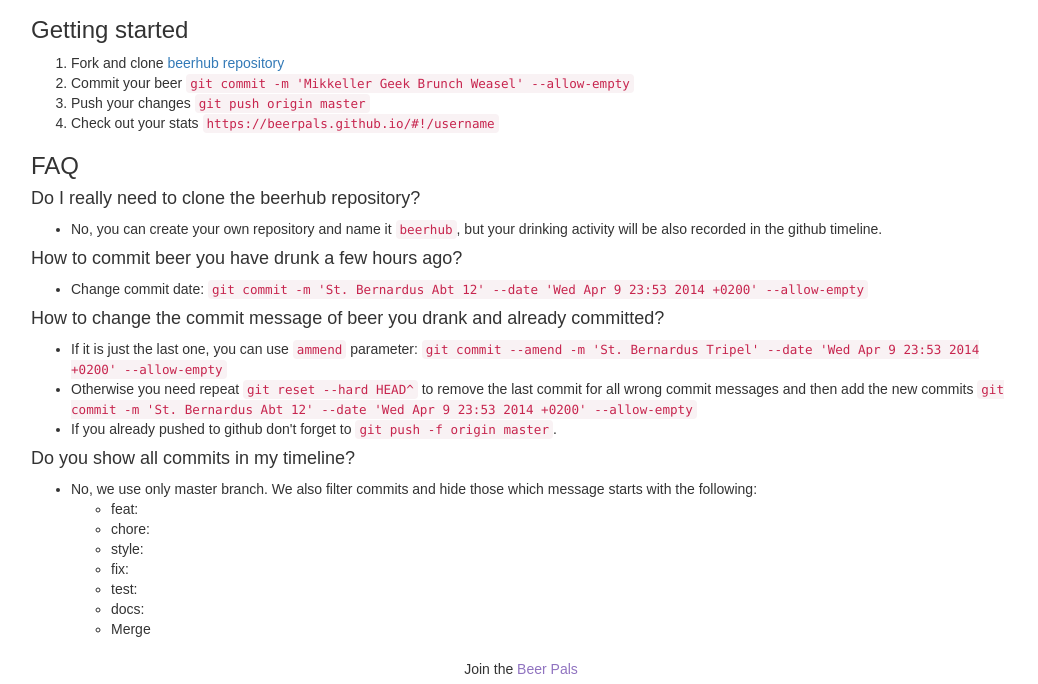
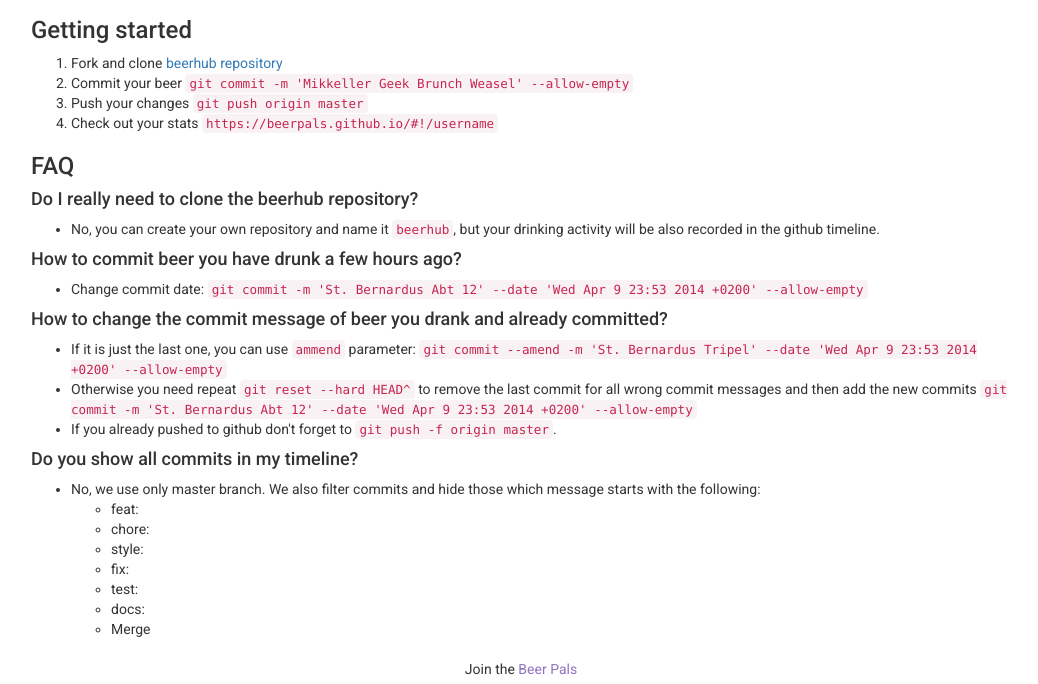
Before and after one commit to beerpals/beerpals.github.io, a website: page index.html in a window 1280 px wide. Shown: the part 103-787 px from the top of the page, without its empty margins (119-1157 px from the left). Drawn offline with nearby package versions, Linux system fonts and the light colour scheme.

Commit message:
feat: use Roboto font

```diff
--- a/index.html
+++ b/index.html
@@ -8,6 +8,7 @@
   <link rel="icon" type="image/png" href="img/logo.png">
 
   <link rel="stylesheet" href="//netdna.bootstrapcdn.com/bootstrap/3.2.0/css/bootstrap.min.css">
+  <link href='http://fonts.googleapis.com/css?family=Roboto:300,400,700,300italic,400italic,500,500italic,700italic' rel='stylesheet' type='text/css'>
   <link rel="stylesheet" href="components/home/home.css">
   <link rel="stylesheet" href="components/beerhub/charts.css">
   <link rel="stylesheet" href="components/beerhub/contributions.css">
@@ -15,7 +16,7 @@
 
     [ng-cloak] { display: none; }
     html, body {
-      font-family: sans-serif;
+      font-family: 'Roboto', sans-serif;
       padding: 0;
       margin: 0;
       height: 100%;
```
